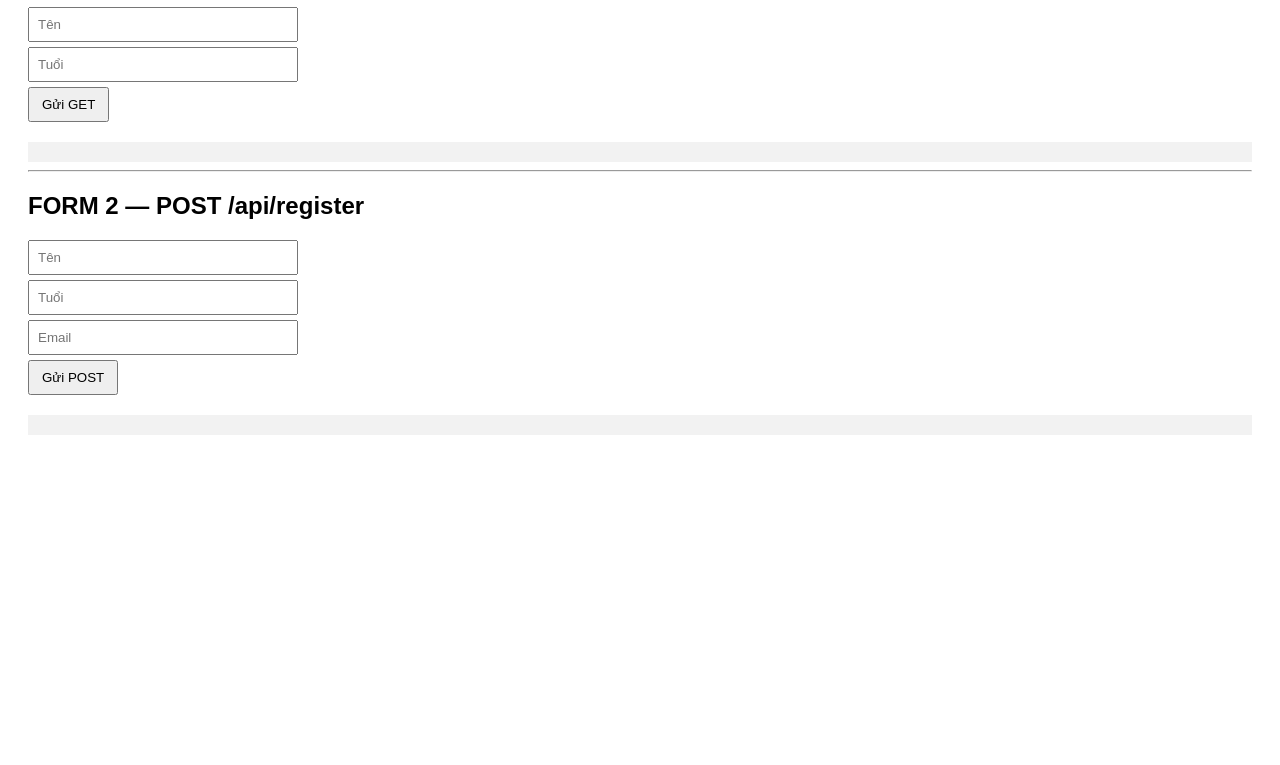
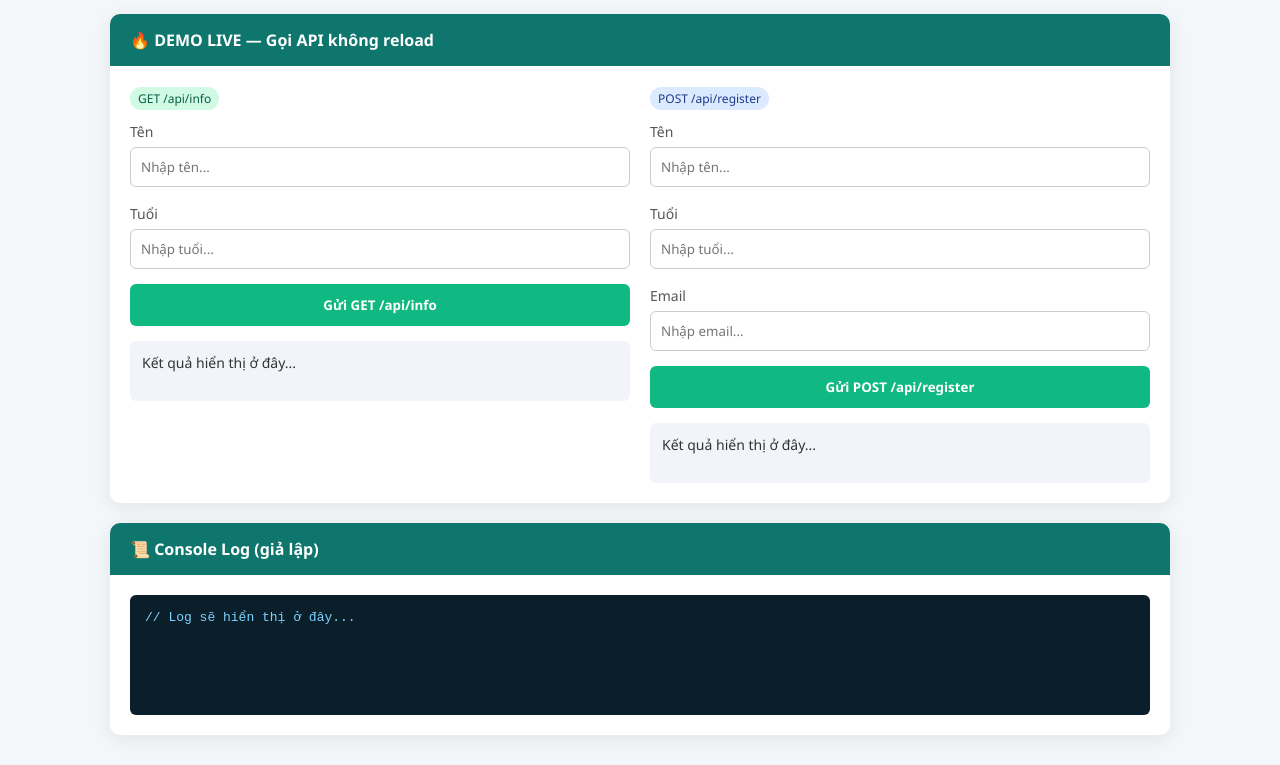
Before and after one commit to zufogocoding/BT-NHOM5-N23DCCN132, a website: page public/index.html in a window 1280 px wide. Shown: the part 89-854 px from the top of the page. Before the commit the page ends 800 px from the top, so only its background shows below. Drawn offline with Linux system fonts and the light colour scheme.

Commit message:
update UI

```diff
--- a/public/index.html
+++ b/public/index.html
@@ -2,76 +2,254 @@
 <html lang="vi">
 <head>
   <meta charset="UTF-8" />
-  <title>Fetch API Demo</title>
+  <title>Express + Fetch Demo</title>
+
   <style>
-    body { font-family: Arial; padding: 20px; }
-    form { margin-bottom: 20px; }
-    input { display: block; margin: 5px 0; padding: 8px; width: 250px; }
-    button { padding: 8px 12px; }
-    .result { margin-top: 10px; padding: 10px; background: #f2f2f2; }
+    * {
+      box-sizing: border-box;
+      font-family: 'Segoe UI', sans-serif;
+    }
+
+    body {
+      margin: 0;
+      background: #f4f7f9;
+      color: #333;
+    }
+
+    .container {
+      max-width: 1100px;
+      margin: 30px auto;
+      padding: 0 20px;
+    }
+
+    h1 {
+      text-align: center;
+      color: #0f766e;
+      margin-bottom: 30px;
+    }
+
+    /* CARD */
+    .card {
+      background: white;
+      border-radius: 10px;
+      box-shadow: 0 4px 20px rgba(0,0,0,0.08);
+      margin-bottom: 20px;
+      overflow: hidden;
+    }
+
+    .card-header {
+      background: #0f766e;
+      color: white;
+      padding: 15px 20px;
+      font-weight: bold;
+    }
+
+    .card-body {
+      padding: 20px;
+    }
+
+    /* GRID */
+    .grid {
+      display: grid;
+      grid-template-columns: 1fr 1fr;
+      gap: 20px;
+    }
+
+    /* FORM */
+    label {
+      font-size: 14px;
+      color: #555;
+    }
+
+    input {
+      width: 100%;
+      padding: 10px;
+      margin: 5px 0 15px;
+      border-radius: 6px;
+      border: 1px solid #ccc;
+      transition: 0.2s;
+    }
+
+    input:focus {
+      outline: none;
+      border-color: #0f766e;
+      box-shadow: 0 0 0 2px rgba(15,118,110,0.2);
+    }
+
+    button {
+      width: 100%;
+      padding: 12px;
+      border: none;
+      border-radius: 6px;
+      background: #10b981;
+      color: white;
+      font-weight: bold;
+      cursor: pointer;
+      transition: 0.2s;
+    }
+
+    button:hover {
+      background: #059669;
+    }
+
+    /* RESULT */
+    .result {
+      margin-top: 15px;
+      padding: 12px;
+      border-radius: 6px;
+      background: #f1f5f9;
+      font-size: 14px;
+      min-height: 60px;
+      white-space: pre-wrap;
+    }
+
+    /* LOG */
+    .log-box {
+      background: #0b1f2a;
+      color: #7dd3fc;
+      padding: 15px;
+      border-radius: 6px;
+      font-family: monospace;
+      height: 120px;
+      overflow-y: auto;
+    }
+
+    .badge {
+      display: inline-block;
+      padding: 3px 8px;
+      border-radius: 999px;
+      font-size: 12px;
+      margin-bottom: 10px;
+    }
+
+    .badge-get {
+      background: #d1fae5;
+      color: #065f46;
+    }
+
+    .badge-post {
+      background: #dbeafe;
+      color: #1e3a8a;
+    }
+
+    @media (max-width: 768px) {
+      .grid {
+        grid-template-columns: 1fr;
+      }
+    }
   </style>
 </head>
 <body>
 
-<h2>FORM 1 — GET /api/info</h2>
-<form id="formGet">
-  <input type="text" id="nameGet" placeholder="Tên" required />
-  <input type="number" id="ageGet" placeholder="Tuổi" required />
-  <button type="submit">Gửi GET</button>
-</form>
-<div id="resultGet" class="result"></div>
+<div class="container">
 
-<hr />
+  <h1>🚀 Express + Fetch API Demo</h1>
 
-<h2>FORM 2 — POST /api/register</h2>
-<form id="formPost">
-  <input type="text" id="namePost" placeholder="Tên" required />
-  <input type="number" id="agePost" placeholder="Tuổi" required />
-  <input type="email" id="emailPost" placeholder="Email" required />
-  <button type="submit">Gửi POST</button>
-</form>
-<div id="resultPost" class="result"></div>
+  <div class="card">
+    <div class="card-header">🔥 DEMO LIVE — Gọi API không reload</div>
+
+    <div class="card-body grid">
+
+      <!-- FORM GET -->
+      <div>
+        <span class="badge badge-get">GET /api/info</span>
+
+        <form id="formGet">
+          <label>Tên</label>
+          <input type="text" id="nameGet" placeholder="Nhập tên..." required />
+
+          <label>Tuổi</label>
+          <input type="number" id="ageGet" placeholder="Nhập tuổi..." required />
+
+          <button>Gửi GET /api/info</button>
+        </form>
+
+        <div id="resultGet" class="result">Kết quả hiển thị ở đây...</div>
+      </div>
+
+      <!-- FORM POST -->
+      <div>
+        <span class="badge badge-post">POST /api/register</span>
+
+        <form id="formPost">
+          <label>Tên</label>
+          <input type="text" id="namePost" placeholder="Nhập tên..." required />
+
+          <label>Tuổi</label>
+          <input type="number" id="agePost" placeholder="Nhập tuổi..." required />
+
+          <label>Email</label>
+          <input type="email" id="emailPost" placeholder="Nhập email..." required />
+
+          <button>Gửi POST /api/register</button>
+        </form>
+
+        <div id="resultPost" class="result">Kết quả hiển thị ở đây...</div>
+      </div>
+
+    </div>
+  </div>
+
+  <!-- LOG -->
+  <div class="card">
+    <div class="card-header">📜 Console Log (giả lập)</div>
+    <div class="card-body">
+      <div id="logBox" class="log-box">// Log sẽ hiển thị ở đây...</div>
+    </div>
+  </div>
+
+</div>
 
 <script>
-// ===== FORM GET =====
+const log = (msg) => {
+  const box = document.getElementById('logBox');
+  box.innerHTML += `\n${new Date().toLocaleTimeString()} - ${msg}`;
+  box.scrollTop = box.scrollHeight;
+};
+
+// ===== GET =====
 document.getElementById('formGet').addEventListener('submit', async (e) => {
   e.preventDefault();
 
-  const name = document.getElementById('nameGet').value;
-  const age = document.getElementById('ageGet').value;
+  const name = nameGet.value;
+  const age = ageGet.value;
+
+  log(`GET /api/info?name=${name}&age=${age}`);
 
   try {
     const res = await fetch(`/api/info?name=${name}&age=${age}`);
     const data = await res.json();
 
-    document.getElementById('resultGet').innerHTML =
-      `<pre>${JSON.stringify(data, null, 2)}</pre>`;
-  } catch (err) {
-    document.getElementById('resultGet').innerText = 'Lỗi request';
+    resultGet.textContent = JSON.stringify(data, null, 2);
+  } catch {
+    resultGet.textContent = 'Lỗi request';
   }
 });
 
-// ===== FORM POST =====
+// ===== POST =====
 document.getElementById('formPost').addEventListener('submit', async (e) => {
   e.preventDefault();
 
-  const name = document.getElementById('namePost').value;
-  const age = document.getElementById('agePost').value;
-  const email = document.getElementById('emailPost').value;
+  const payload = {
+    name: namePost.value,
+    age: agePost.value,
+    email: emailPost.value
+  };
+
+  log(`POST /api/register`);
 
   try {
     const res = await fetch('/api/register', {
       method: 'POST',
       headers: { 'Content-Type': 'application/json' },
-      body: JSON.stringify({ name, age, email })
+      body: JSON.stringify(payload)
     });
 
     const data = await res.json();
 
-    document.getElementById('resultPost').innerHTML =
-      `<pre>${JSON.stringify(data, null, 2)}</pre>`;
-  } catch (err) {
-    document.getElementById('resultPost').innerText = 'Lỗi request';
+    resultPost.textContent = JSON.stringify(data, null, 2);
+  } catch {
+    resultPost.textContent = 'Lỗi request';
   }
 });
 </script>
```
